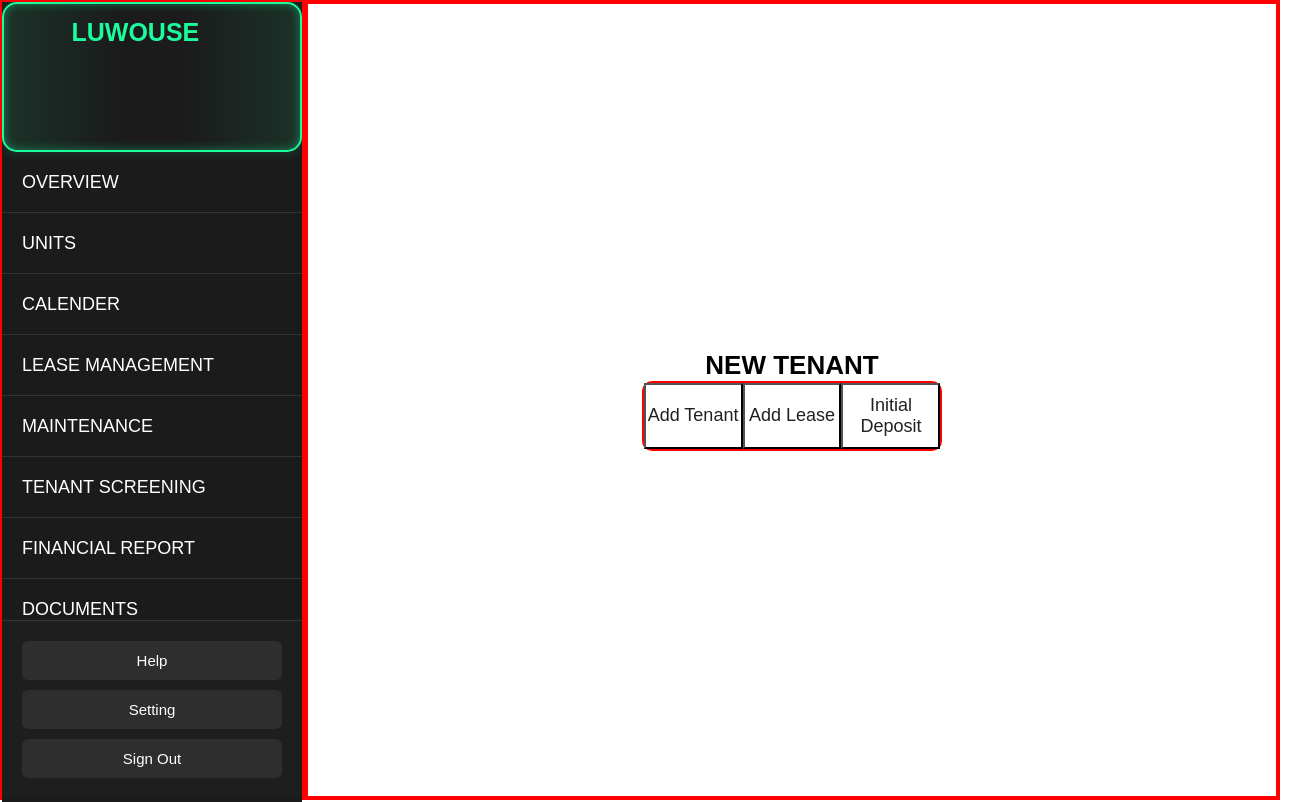
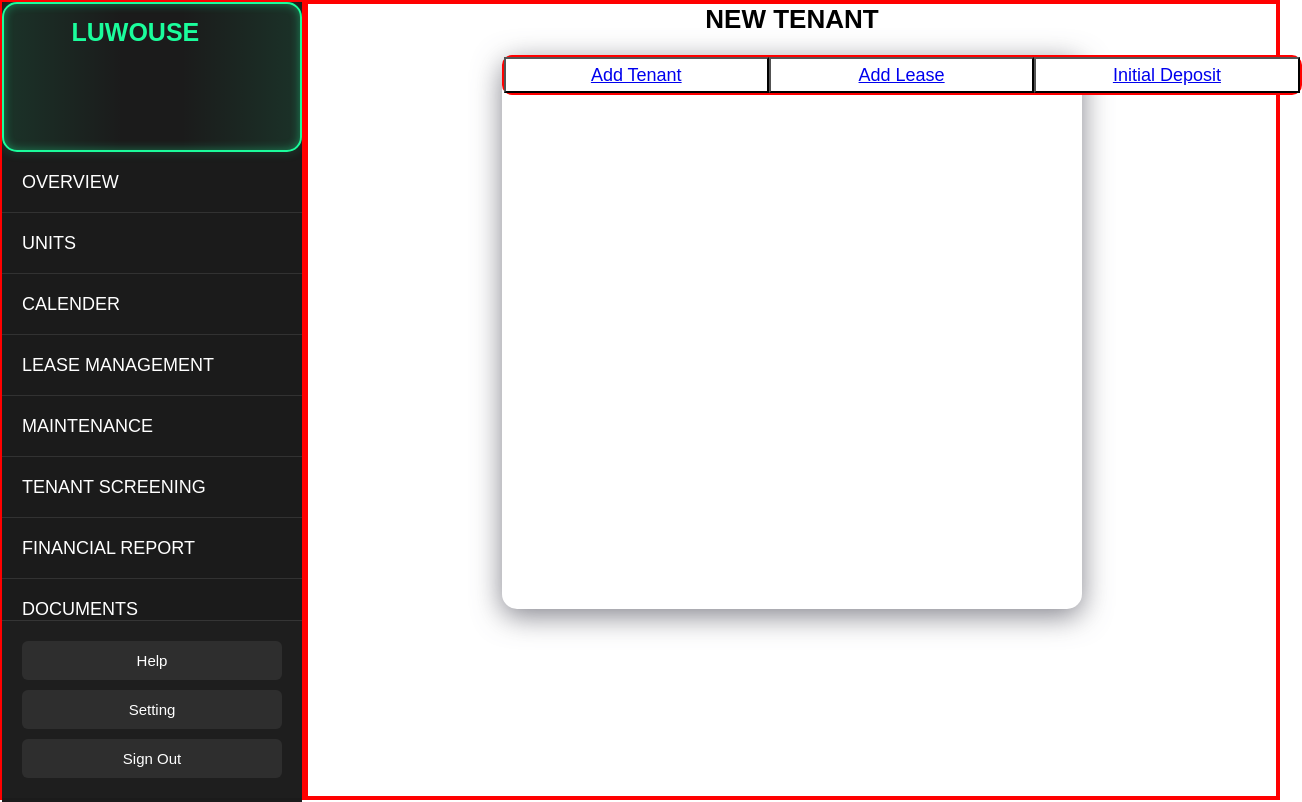
Before and after one commit to Correa95/Property-Management-System, a React (Vite) app in the folder client-side/: page /newTenant in a window 1280 px wide. Shown: the whole page, 1302 px wide, since content can reach past the window. Built offline with nearby package versions, Linux system fonts and the light colour scheme.

Commit message:
create the new tenant component

```diff
--- a/client-side/src/Components/NavigationButton.css
+++ b/client-side/src/Components/NavigationButton.css
@@ -1,6 +1,6 @@
 .NavigationButtonContainer {
-  width: 100%;
-  height: 70px;
+  width: 800px;
+  height: 40px;
   display: flex;
   justify-content: center;
   align-items: center;
--- a/client-side/src/Components/NavigationButton.jsx
+++ b/client-side/src/Components/NavigationButton.jsx
@@ -1,10 +1,26 @@
+import { Link } from "react-router-dom";
 import "./NavigationButton.css";
+import TenantInfoForm from "./Form/TenantInfoForm";
+import LeaseForm from "./Form/LeaseForm";
+import InitialDepositForm from "./Form/InitialDepositForm";
 function NavigationButton() {
   return (
     <div className="NavigationButtonContainer">
-      <button className="btn">Add Tenant</button>
-      <button className="btn">Add Lease</button>
-      <button className="btn">Initial Deposit</button>
+      <button className="btn">
+        <Link to="/" element={<TenantInfoForm />}>
+          Add Tenant
+        </Link>
+      </button>
+      <button className="btn">
+        <Link to="/lease" element={<LeaseForm />}>
+          Add Lease
+        </Link>
+      </button>
+      <button className="btn">
+        <Link to="/InitialDepositForm" element={<InitialDepositForm />}>
+          Initial Deposit
+        </Link>
+      </button>
     </div>
   );
 }
--- a/client-side/src/Components/NewTenant.css
+++ b/client-side/src/Components/NewTenant.css
@@ -1,12 +1,11 @@
 .newTenantContainer {
   border: 2px solid red;
+  width: 100%;
   height: 100%;
   display: flex;
   flex-direction: column;
-  justify-content: center;
   align-items: center;
 }
 .addTenantHeader {
   font-size: 26px;
-  float: left;
 }
```
